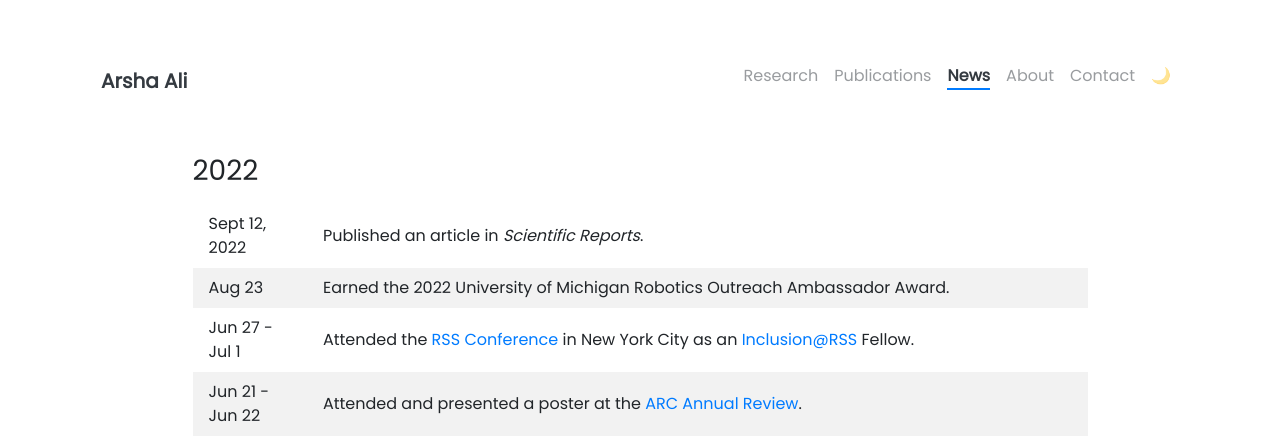
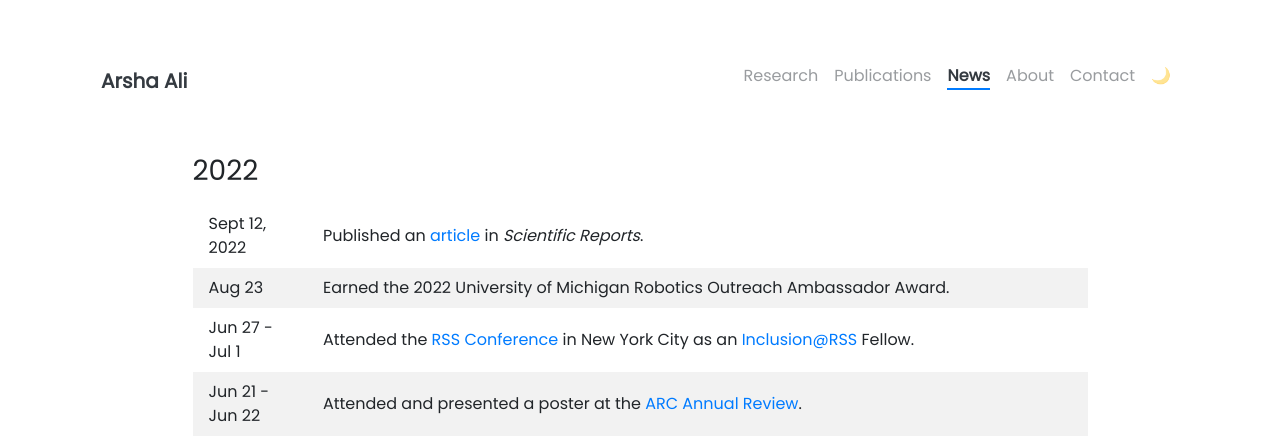
Before and after one commit to arshaali/arshaali.github.io, a Jekyll site: the page built from pages/news.md, in a window 1280 px wide and 1118 px high. Shown: the top 438 px of the window. Built offline with Jekyll 4.4.1, drawn with Linux system fonts in a browser that asks for light colours; nearby versions of some CDN libraries; part of the change alters nothing that is shown.

Commit message:
Update news.md

```diff
--- a/pages/news.md
+++ b/pages/news.md
@@ -14,7 +14,7 @@ td, th {
 
 ### 2022
 
-Sept 12, 2022 | Published an article in _Scientific Reports_.
+Sept 12, 2022 | Published an [article](https://www.nature.com/articles/s41598-022-19140-5) in _Scientific Reports_.
 Aug 23 | Earned the 2022 University of Michigan Robotics Outreach Ambassador Award.
 Jun 27 - Jul 1 | Attended the [RSS Conference](https://roboticsconference.org/) in New York City as an [Inclusion@RSS](https://sites.google.com/andrew.cmu.edu/inclusion-rss-2022/home) Fellow.
 Jun 21 - Jun 22 | Attended and presented a poster at the [ARC Annual Review](https://arc.engin.umich.edu/events/annual-program-review/).
```
